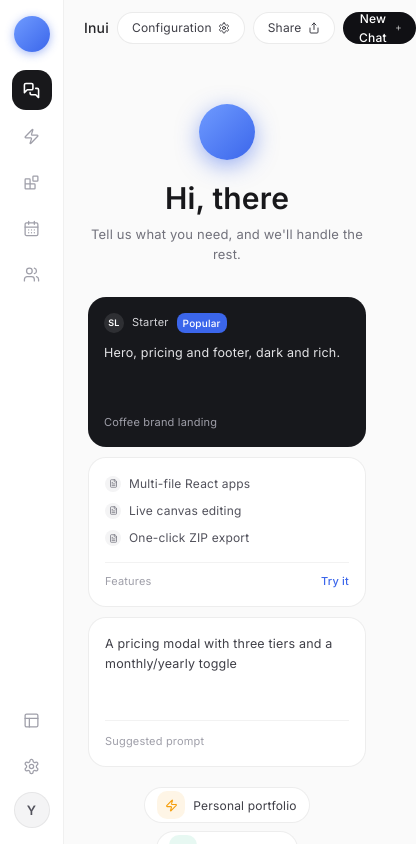
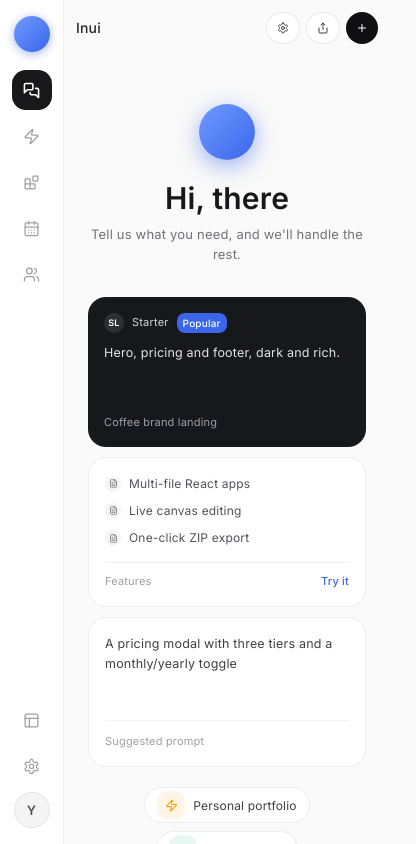
Before and after one commit to aurelevelyn666-sys/inui.v1, a React (Vite) app: page / in a window 390 px wide. Shown: the whole page, 416 px wide, since content can reach past the window. Built offline with nearby package versions, Linux system fonts and the light colour scheme.

Commit message:
UX round 2: palette label, touch-visible actions, compact mobile bar, canvas coachmark

```diff
--- a/src/components/ConvoSidebar.jsx
+++ b/src/components/ConvoSidebar.jsx
@@ -193,7 +193,7 @@ export default function ConvoSidebar(props) {
                     }}
                     title="Delete conversation"
                     aria-label={'Delete ' + (c.title || 'New chat')}
-                    className="opacity-0 group-hover:opacity-100 group-focus-within:opacity-100 focus:opacity-100 text-zinc-400 hover:text-red-500 shrink-0 p-0.5"
+                    className="opacity-0 group-hover:opacity-100 group-focus-within:opacity-100 focus:opacity-100 [@media(hover:none)]:opacity-100 text-zinc-400 hover:text-red-500 shrink-0 p-0.5"
                   >
                     <span className="text-[11px] leading-none">···</span>
                   </button>
--- a/src/components/HomeView.jsx
+++ b/src/components/HomeView.jsx
@@ -100,14 +100,16 @@ export default function HomeView(props) {
   return (
     <div className="flex-1 min-w-0 flex flex-col bg-[#fafafa] min-h-0">
       {/* top bar */}
-      <div className="h-14 shrink-0 flex items-center gap-2 px-5">
+      <div className="h-14 shrink-0 flex items-center gap-1.5 sm:gap-2 px-3 sm:px-5">
         <span className="text-[14px] font-medium text-zinc-800">Inui</span>
-        <div className="ml-auto flex items-center gap-2">
+        <div className="ml-auto flex items-center gap-1.5 sm:gap-2">
           <button
             onClick={onOpenSettings}
-            className="h-8 flex items-center gap-1.5 text-[12px] text-zinc-700 bg-white border border-black/[0.08] rounded-full px-3.5 hover:border-black/20"
+            title="Configuration"
+            aria-label="Configuration"
+            className="h-8 flex items-center gap-1.5 text-[12px] text-zinc-700 bg-white border border-black/[0.08] rounded-full px-2.5 sm:px-3.5 hover:border-black/20"
           >
-            Configuration <Settings size={12} />
+            <span className="hidden min-[420px]:inline">Configuration</span> <Settings size={12} />
           </button>
           <button
             onClick={() => {
@@ -124,9 +126,11 @@ export default function HomeView(props) {
                 /* ignore */
               }
             }}
-            className="h-8 flex items-center gap-1.5 text-[12px] text-zinc-700 bg-white border border-black/[0.08] rounded-full px-3.5 hover:border-black/20"
+            className="h-8 flex items-center gap-1.5 text-[12px] text-zinc-700 bg-white border border-black/[0.08] rounded-full px-2.5 sm:px-3.5 hover:border-black/20"
+            title="Share"
+            aria-label="Share"
           >
-            Share <Share size={12} />
+            <span className="hidden min-[420px]:inline">Share</span> <Share size={12} />
           </button>
           <button
             onClick={() => {
@@ -141,10 +145,11 @@ export default function HomeView(props) {
               }
               setMicOn(false);
             }}
-            className="h-8 flex items-center gap-1.5 text-[12px] font-medium bg-[#101014] text-white rounded-full px-3.5 hover:bg-black"
+            className="h-8 flex items-center gap-1.5 text-[12px] font-medium bg-[#101014] text-white rounded-full px-2.5 sm:px-3.5 hover:bg-black"
             title="Start a new chat"
+            aria-label="Start a new chat"
           >
-            New Chat <Plus size={12} />
+            <span className="hidden min-[420px]:inline">New Chat</span> <Plus size={12} />
           </button>
         </div>
       </div>
@@ -283,7 +288,7 @@ export default function HomeView(props) {
                       <span key={i} className="w-3.5 h-3.5 rounded-full border border-white" style={{ background: c }} />
                     ))}
                   </span>
-                  <span>Select Source</span>
+                  <span>Palette{palette ? ': ' + palette.name : ''}</span>
                 </button>
                 {palOpen && (
                   <>
--- a/src/components/LeftPanel.jsx
+++ b/src/components/LeftPanel.jsx
@@ -112,7 +112,7 @@ function LayerNode({ node, depth, onSelect, selectedSel, lockedMap, hiddenMap, o
             e.stopPropagation();
             onToggleHide(node.selector);
           }}
-          className="opacity-0 group-hover:opacity-100 group-focus-within:opacity-100 focus:opacity-100 text-zinc-500 hover:text-black shrink-0"
+          className="opacity-0 group-hover:opacity-100 group-focus-within:opacity-100 focus:opacity-100 [@media(hover:none)]:opacity-100 text-zinc-500 hover:text-black shrink-0"
         >
           {isHidden ? <EyeOff size={11} /> : <Eye size={11} />}
         </button>
@@ -123,7 +123,7 @@ function LayerNode({ node, depth, onSelect, selectedSel, lockedMap, hiddenMap, o
             e.stopPropagation();
             onToggleLock(node.selector);
           }}
-          className={`shrink-0 ${isLocked ? 'text-zinc-900' : 'opacity-0 group-hover:opacity-100 group-focus-within:opacity-100 focus:opacity-100 text-zinc-500 hover:text-black'}`}
+          className={`shrink-0 ${isLocked ? 'text-zinc-900' : 'opacity-0 group-hover:opacity-100 group-focus-within:opacity-100 focus:opacity-100 [@media(hover:none)]:opacity-100 text-zinc-500 hover:text-black'}`}
         >
           {isLocked ? <Lock size={11} /> : <LockOpen size={11} />}
         </button>
--- a/src/components/PreviewCanvas.jsx
+++ b/src/components/PreviewCanvas.jsx
@@ -1,10 +1,12 @@
 import { useEffect, useMemo, useRef, useState } from 'react';
 import {
-  Play, RefreshCw, ExternalLink, Download, AlertTriangle, X, Plus, FolderDown
+  Play, RefreshCw, ExternalLink, Download, AlertTriangle, X, Plus, FolderDown, MousePointerClick
 } from 'lucide-react';
 import { buildSrcDoc } from '../lib/files';
 import { openBlobTab } from '../lib/zip.js';
 import CtxMenu from './CtxMenu.jsx';
+
+const HINT_KEY = 'inui.canvasHint.v1';
 
 const WIDTHS = [
   { id: 'desktop', label: 'Desktop', width: 1200 },
@@ -35,6 +37,28 @@ export default function PreviewCanvas(props) {
   // grows forever ("memanjang sendiri"). Stable viewport => stable 100vh.
   const [stageH, setStageH] = useState(800);
   const [menu, setMenu] = useState(null);
+  // First-run coachmark: canvas editing is undiscoverable otherwise. Shows
+  // until dismissed or the first selection (which proves the lesson landed),
+  // then never again (persisted).
+  const [hintSeen, setHintSeen] = useState(() => {
+    try {
+      return localStorage.getItem(HINT_KEY) === 'seen';
+    } catch {
+      return true;
+    }
+  });
+  const dismissHint = () => {
+    setHintSeen(true);
+    try {
+      localStorage.setItem(HINT_KEY, 'seen');
+    } catch {
+      /* noop */
+    }
+  };
+  useEffect(() => {
+    if (selection) dismissHint();
+    // eslint-disable-next-line react-hooks/exhaustive-deps
+  }, [selection]);
   // Frame handshake: every srcDoc gets a fresh unguessable nonce, passed via
   // `inui:init` and echoed back on every frame message. Anything without the
   // current nonce (forged commands from page code, or a stale document from
@@ -375,6 +399,21 @@ export default function PreviewCanvas(props) {
         />
       )}
 
+      {!hintSeen && !selection && !built.error && (
+        <div className="absolute top-16 left-1/2 -translate-x-1/2 z-20 flex items-center gap-2 bg-zinc-900 text-white text-[12px] rounded-full pl-3 pr-1.5 py-1.5 shadow-2xl max-w-[92%]">
+          <MousePointerClick size={13} className="shrink-0" />
+          <span className="truncate">Click any element to select it — drag to move, double-click text to edit, right-click for more</span>
+          <button
+            onClick={dismissHint}
+            title="Dismiss"
+            aria-label="Dismiss canvas hint"
+            className="w-6 h-6 rounded-full hover:bg-white/15 flex items-center justify-center shrink-0"
+          >
+            <X size={12} />
+          </button>
+        </div>
+      )}
+
       {/* runtime errors */}
       {runtimeErrors.length > 0 && (
         <div className="shrink-0 border-t border-red-200 bg-red-950/30 px-3 py-2 text-[11px]">
```
